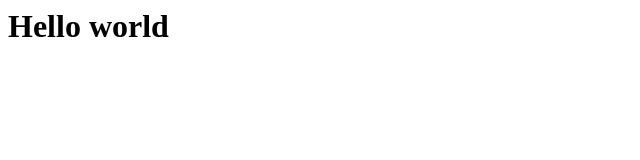
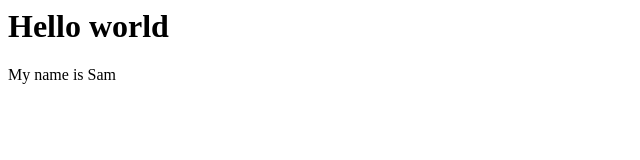
Before and after one commit to meeum-student/wow-2018-07-CBR, a plain HTML site: page index.html in a window 1280 px wide. Shown: the full height of the page, 0-640 px from the left. Drawn offline with Linux system fonts and the light colour scheme.

Commit message:
added my name

```diff
--- a/index.html
+++ b/index.html
@@ -1 +1,2 @@
 <h1>Hello world</h1>
+<p>My name is Sam</p>
```
